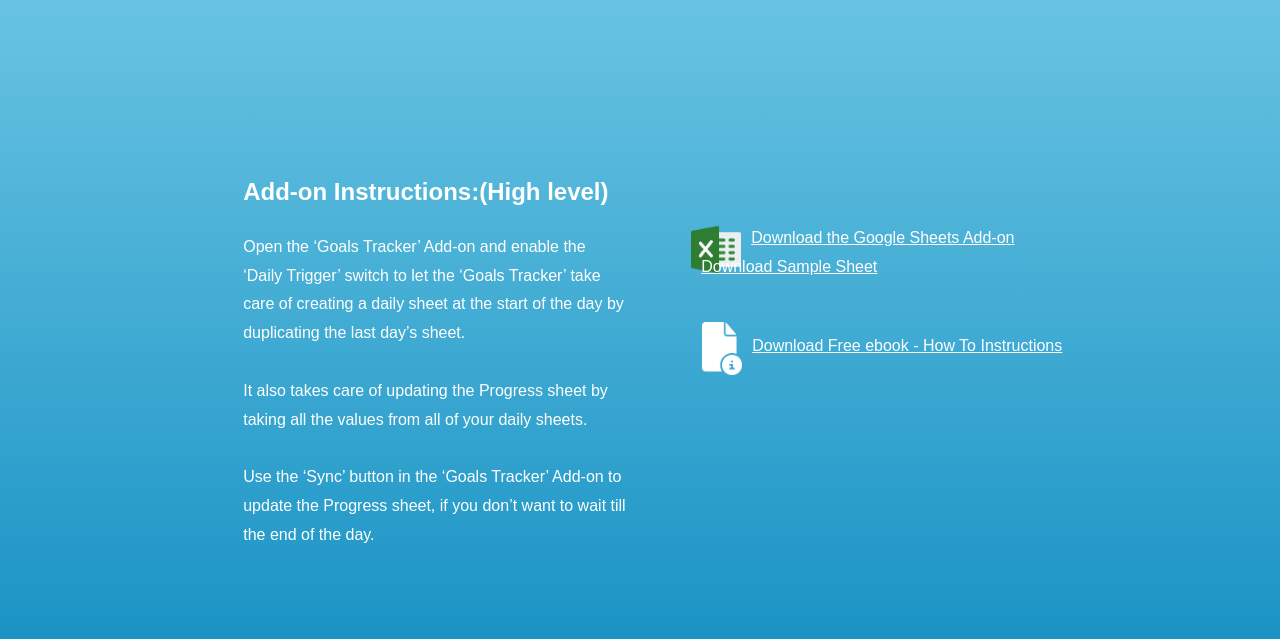
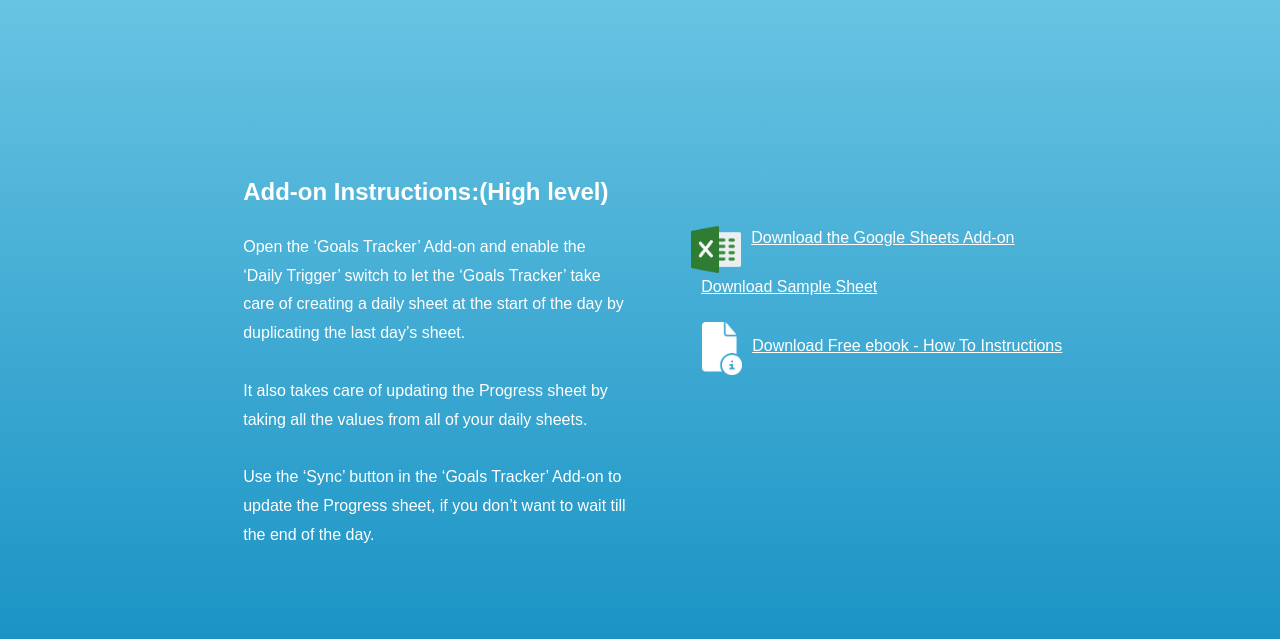
Before and after one commit to iportbytes/iPB-Website, a plain HTML site: page GoalsTracker/AddOn/MoreInfo/index.html in a window 1280 px wide. Shown: the part 101-740 px from the top of the page. Drawn offline with Linux system fonts and the light colour scheme.

Commit message:
Goals Tracker Sample sheet add-on alignment fixes.

```diff
--- a/GoalsTracker/AddOn/MoreInfo/index.html
+++ b/GoalsTracker/AddOn/MoreInfo/index.html
@@ -39,7 +39,7 @@
         <br/>
         <div class="googleSheet">
            <a class="googleSheet-link" href=""><img class="excel-img" src=""></a>
-          <a class="googleSheet-link" style="margin-top:-20px" href="https://docs.google.com/spreadsheets/d/1jNXg_9GAf45L2b9jZduB71Bvtq5mfopTTARz1ITZpLA/copy">Download Sample Sheet</a>
+          <a class="googleSheet-link" style="margin-top:0px" href="https://docs.google.com/spreadsheets/d/1jNXg_9GAf45L2b9jZduB71Bvtq5mfopTTARz1ITZpLA/copy">Download Sample Sheet</a>
       </div>
         <br/>
       <div class="googleSheet">
```
